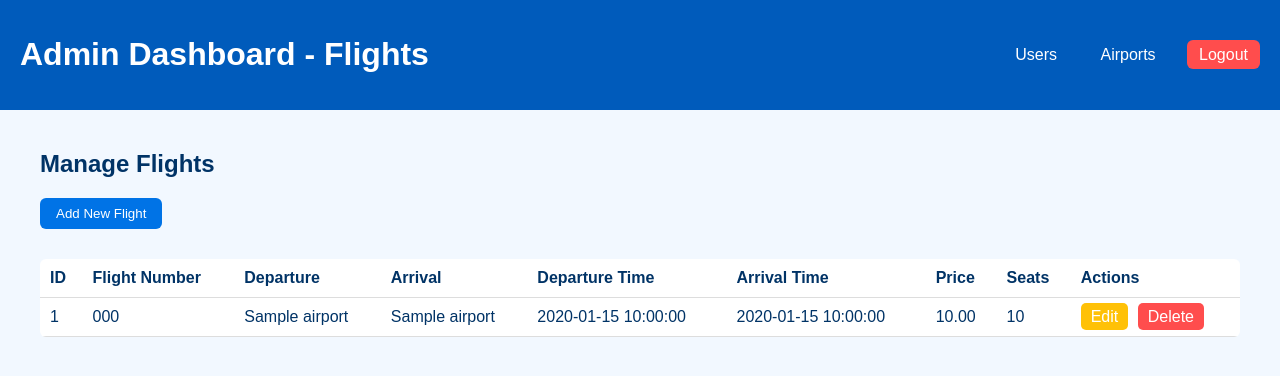
After one commit to malvinajashari/MJAirlines, a PHP site: page /MJAirlines/dashboard/flights.php in a window 1280 px wide. The commit adds this page. Shown: the top 376 px of the page. Run offline with PHP 8.4, Linux system fonts and the light colour scheme; the visitor is signed in with stand-in values (Sample User, id 1); tables that the repository leaves empty hold one stand-in row (values such as "Sample post").

Commit message:
Created the admin dashboard for Flights

```diff
--- a/app/config/database.php
+++ b/app/config/database.php
@@ -4,7 +4,7 @@ class Database {
     private $host = "localhost";
     private $db_name = "mjairlines";
     private $username = "root";
-    private $password = "root";
+    private $password = "";
     public $conn;
 
     public function connect() {
--- a/app/controllers/FlightController.php
+++ b/app/controllers/FlightController.php
@@ -4,8 +4,8 @@ require_once __DIR__ . '/AuthController.php';
 require_once __DIR__ . '/../helpers/validation.php';
 
 class FlightController {
-    private $flightModel;
-    private $auth;
+    public $flightModel;
+    public $auth;
 
     public function __construct() {
         $this->flightModel = new FlightModel();
--- a/app/models/FlightModel.php
+++ b/app/models/FlightModel.php
@@ -2,7 +2,7 @@
 require_once __DIR__ . '/../config/Database.php';
 
 class FlightModel {
-    private $conn;
+    public $conn;
 
     public function __construct() {
         $db = new Database();
--- a/app/models/UserModel.php
+++ b/app/models/UserModel.php
@@ -43,5 +43,10 @@ class UserModel {
     ");
     return $stmt->execute([$fullName, $email, $role, $id]);
 }
+public function delete($id) {
+    $stmt = $this->conn->prepare("DELETE FROM users WHERE id = ?");
+    return $stmt->execute([$id]);
+}
+
 }
 ?>
--- a/public/Home.php
+++ b/public/Home.php
@@ -5,7 +5,7 @@ $auth = new AuthController();
 $auth->checkLogin();
 
 if ($auth->currentUserRole() === 'admin') {
-    header("Location: http://localhost/MJAirlines/public/dashboard/admin.php");
+    header("Location: http://localhost/MJAirlines/public/dashboard/users.php");
     exit();
 }
 ?>
--- a/public/dashboard/airport.php
+++ b/public/dashboard/airport.php
@@ -77,7 +77,7 @@ th, td {
     <h1>Admin Dashboard - Airports</h1>
     <nav>
         <a href="users.php">Users</a>
-        <a href="../home.php">Home</a>
+        <a href="flights.php">Flights</a>
         <a href="../logout.php" class="logout-btn">Logout</a>
     </nav>
 </header>
--- a/public/dashboard/edit_airport.php
+++ b/public/dashboard/edit_airport.php
@@ -91,8 +91,6 @@ form button:hover {
     <h1>Edit Airport</h1>
     <nav>
         <a href="airport.php">Back to Airports</a>
-        <a href="../../public/home.php">Home</a>
-        <a href="../../public/logout.php" class="logout-btn">Logout</a>
     </nav>
 </header>
 
--- a/public/dashboard/edit_user.php
+++ b/public/dashboard/edit_user.php
@@ -86,8 +86,6 @@ if ($_SERVER['REQUEST_METHOD'] === 'POST') {
     <h1>Edit User</h1>
     <nav>
         <a href="users.php">Back to Users</a>
-        <a href="../../public/home.php">Home</a>
-        <a href="../../public/logout.php" class="logout-btn">Logout</a>
     </nav>
 </header>
 
--- /dev/null
+++ b/public/dashboard/flights.php
@@ -0,0 +1,199 @@
+<?php
+require_once __DIR__ . '/../../app/controllers/FlightController.php';
+
+$controller = new FlightController();
+$controller->auth->checkAdmin(); // Admin-only access
+
+$flights = $controller->listFlights();
+
+$error = '';
+$success = '';
+
+// Handle Add Flight form submission
+if ($_SERVER['REQUEST_METHOD'] === 'POST' && isset($_POST['action']) && $_POST['action'] === 'add_flight') {
+    $number = trim($_POST['flight_number']);
+    $dep = $_POST['departure_airport'];
+    $arr = $_POST['arrival_airport'];
+    $depTime = $_POST['departure_time'];
+    $arrTime = $_POST['arrival_time'];
+    $price = $_POST['price'];
+    $seats = $_POST['seats_available'];
+
+    $added = $controller->addFlight($number, $dep, $arr, $depTime, $arrTime, $price, $seats);
+    if ($added) {
+        $success = "Flight added successfully!";
+        $flights = $controller->listFlights(); // refresh table
+    } else {
+        $error = "Failed to add flight.";
+    }
+}
+
+// Handle delete action
+if (isset($_GET['delete_id'])) {
+    $id = intval($_GET['delete_id']);
+    $controller->deleteFlight($id);
+    header("Location: flights.php");
+    exit();
+}
+?>
+
+<!DOCTYPE html>
+<html lang="en">
+<head>
+<meta charset="UTF-8">
+<meta name="viewport" content="width=device-width, initial-scale=1.0">
+<title>Admin Dashboard - Flights</title>
+<link rel="stylesheet" href="../../public/assets/css/dashboard.css">
+<style>
+    #addFlightForm {
+        display: none;
+        background: white;
+        padding: 15px;
+        border-radius: 8px;
+        margin-bottom: 20px;
+        box-shadow: 0 3px 8px rgba(0,0,0,0.1);
+    }
+    #addFlightForm input, #addFlightForm select, #addFlightForm button {
+        display: block;
+        margin-bottom: 10px;
+        padding: 8px;
+        width: 100%;
+        max-width: 400px;
+    }
+    #addFlightForm button {
+        background-color: #0073e6;
+        color: white;
+        border: none;
+        cursor: pointer;
+        border-radius: 6px;
+    }
+    #addFlightForm button:hover { background-color: #005bbb; }
+
+    .msg { margin-bottom: 10px; padding: 8px; border-radius: 6px; }
+    .success { background: #d4edda; color: #155724; }
+    .error { background: #f8d7da; color: #721c24; }
+
+    .add-btn {
+        background-color: #0073e6;
+        color: white;
+        border: none;
+        padding: 8px 16px;
+        border-radius: 6px;
+        cursor: pointer;
+        margin-bottom: 15px;
+    }
+    .add-btn:hover { background-color: #005bbb; }
+
+    table {
+        width: 100%;
+        border-collapse: collapse;
+        margin-top: 15px;
+        background: white;
+        border-radius: 6px;
+        overflow: hidden;
+    }
+    table th, table td {
+        padding: 10px;
+        border-bottom: 1px solid #ddd;
+        text-align: left;
+    }
+    .edit-btn {
+        background-color: #ffc107;
+        color: white;
+        padding: 5px 10px;
+        border-radius: 5px;
+        text-decoration: none;
+        margin-right: 5px;
+    }
+    .edit-btn:hover { background-color: #e0a800; }
+    .delete-btn {
+        background-color: #ff4d4d;
+        color: white;
+        padding: 5px 10px;
+        border-radius: 5px;
+        text-decoration: none;
+    }
+    .delete-btn:hover { background-color: #e60000; }
+</style>
+</head>
+<body>
+
+<header>
+    <h1>Admin Dashboard - Flights</h1>
+    <nav>
+        <a href="users.php">Users</a>
+        <a href="airport.php">Airports</a>
+        <a href="../../public/logout.php" class="logout-btn">Logout</a>
+    </nav>
+</header>
+
+<main>
+    <h2>Manage Flights</h2>
+
+    <?php if($success): ?>
+        <div class="msg success"><?= $success ?></div>
+    <?php endif; ?>
+    <?php if($error): ?>
+        <div class="msg error"><?= $error ?></div>
+    <?php endif; ?>
+
+    <button onclick="toggleForm()" class="add-btn">Add New Flight</button>
+
+    <div id="addFlightForm">
+        <form method="POST">
+            <input type="hidden" name="action" value="add_flight">
+            <input type="text" name="flight_number" placeholder="Flight Number" required>
+            <input type="text" name="departure_airport" placeholder="Departure Airport ID" required>
+            <input type="text" name="arrival_airport" placeholder="Arrival Airport ID" required>
+            <input type="datetime-local" name="departure_time" required>
+            <input type="datetime-local" name="arrival_time" required>
+            <input type="number" step="0.01" name="price" placeholder="Price" required>
+            <input type="number" name="seats_available" placeholder="Seats Available" required>
+            <button type="submit">Add Flight</button>
+        </form>
+    </div>
+
+    <table>
+        <thead>
+            <tr>
+                <th>ID</th>
+                <th>Flight Number</th>
+                <th>Departure</th>
+                <th>Arrival</th>
+                <th>Departure Time</th>
+                <th>Arrival Time</th>
+                <th>Price</th>
+                <th>Seats</th>
+                <th>Actions</th>
+            </tr>
+        </thead>
+        <tbody>
+        <?php foreach($flights as $flight): ?>
+            <tr>
+                <td><?= $flight['id'] ?></td>
+                <td><?= htmlspecialchars($flight['flight_number']) ?></td>
+                <td><?= htmlspecialchars($flight['departure_airport']) ?></td>
+                <td><?= htmlspecialchars($flight['arrival_airport']) ?></td>
+                <td><?= $flight['departure_time'] ?></td>
+                <td><?= $flight['arrival_time'] ?></td>
+                <td><?= $flight['price'] ?></td>
+                <td><?= $flight['seats_available'] ?></td>
+                <td>
+                    <a href="edit_flight.php?id=<?= $flight['id'] ?>" class="edit-btn">Edit</a>
+                    <a href="?delete_id=<?= $flight['id'] ?>" class="delete-btn" onclick="return confirm('Are you sure?')">Delete</a>
+                </td>
+            </tr>
+        <?php endforeach; ?>
+        </tbody>
+    </table>
+</main>
+
+<script>
+function toggleForm() {
+    const form = document.getElementById('addFlightForm');
+    form.style.display = form.style.display === 'none' ? 'block' : 'none';
+}
+</script>
+
+</body>
+</html>
--- a/public/dashboard/users.php
+++ b/public/dashboard/users.php
@@ -132,7 +132,7 @@
         <h1>Admin Dashboard - Users</h1>
         <nav>
             <a href="airport.php">Airports</a>
-            <a href="../../public/home.php">Home</a>
+            <a href="flights.php">Flights</a>
             <a href="../../public/logout.php" class="logout-btn">Logout</a>
         </nav>
     </header>
```
Also changed, not shown: public/dashboard/edit_flight.php (added, +147 -0 lines), 1 other file.
